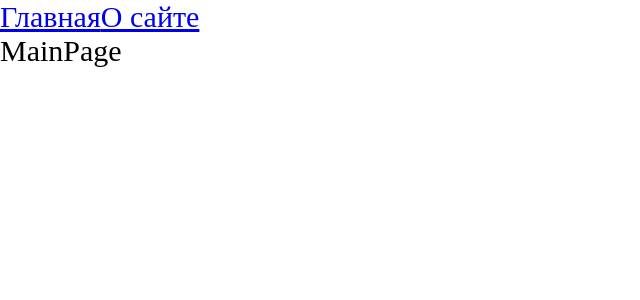
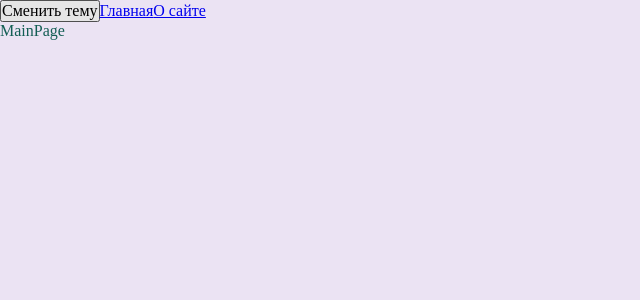
Before and after one commit to octo-s/literate-octo-doodle, a React app: page / in a window 1280 px wide. Shown: the top 300 px of the page, without its empty margins (0-640 px from the left). Built offline with nearby package versions, Linux system fonts and the light colour scheme.

Commit message:
add color themes

```diff
--- a/src/App.tsx
+++ b/src/App.tsx
@@ -1,12 +1,16 @@
-import React, {Suspense} from 'react';
-import './index.scss'
+import React, {Suspense, useContext} from 'react';
+import './styles/index.scss'
 import {Link, Route, Routes} from "react-router-dom";
 import {AboutPageAsync} from "./pages/AboutPage/AboutPage.async";
 import {MainPageAsync} from "./pages/MainPage/MainPage.async";
+import {useTheme} from "./styles/theme/useTheme";
 
 const App = () => {
+const {theme, toggleTheme} = useTheme()
+
     return (
-        <div  className="app">
+        <div className={`app ${theme}`}>
+            <button onClick={toggleTheme}>Сменить тему</button>
             <Link to={'/'}>Главная</Link>
             <Link to={'/about'}>О сайте</Link>
             <Suspense fallback={<div>Loading...</div>}>
--- a/src/index.scss
+++ /dev/null
@@ -1,9 +0,0 @@
-* {
-  margin: 0;
-  padding: 0;
-  box-sizing: border-box;
-}
-
-.app {
-  font-size: 30px;
-}
--- a/src/index.tsx
+++ b/src/index.tsx
@@ -2,11 +2,14 @@ import {render} from 'react-dom'
 import {Counter} from "./components/Counter";
 import App from "./App";
 import {BrowserRouter} from "react-router-dom";
+import ThemeProvider from "./styles/theme/ThemeProvider";
 
 render(
     <div>
         <BrowserRouter>
-            <App />
+            <ThemeProvider>
+                <App />
+            </ThemeProvider>
         </BrowserRouter>
     </div>,
     document.getElementById('root')
--- /dev/null
+++ b/src/styles/index.scss
@@ -0,0 +1,12 @@
+@import "reset";
+@import "variables/global";
+@import "themes/normal";
+@import "themes/dark";
+
+.app {
+  font-size: var(--font-m);
+  background:  var(--bg-color);
+  color:  var(--primary-color);
+
+  min-height: 100vh;
+}
--- /dev/null
+++ b/src/styles/reset.scss
@@ -0,0 +1,14 @@
+* {
+  margin: 0;
+  padding: 0;
+  box-sizing: border-box;
+}
+
+input,
+button,
+textarea,
+select {
+  margin: 0;
+
+  font: inherit;
+}
--- /dev/null
+++ b/src/styles/theme/ThemeContext.ts
@@ -0,0 +1,15 @@
+import {createContext} from "react";
+
+export enum ETheme {
+    NORMAL= 'normal',
+    DARK= 'dark'
+}
+
+export interface ThemeContextProps {
+    theme?: ETheme;
+    setTheme?: (theme: ETheme) => void
+}
+
+export const ThemeContext = createContext<ThemeContextProps>({});
+
+export const LOCAL_STORAGE_THEME_KEY = 'theme'
--- /dev/null
+++ b/src/styles/theme/ThemeProvider.tsx
@@ -0,0 +1,19 @@
+import React, {useMemo, useState, FC} from 'react';
+import {ETheme, LOCAL_STORAGE_THEME_KEY, ThemeContext} from "./ThemeContext";
+
+const defaultTheme = localStorage.getItem(LOCAL_STORAGE_THEME_KEY) as ETheme || ETheme.NORMAL
+const ThemeProvider: FC = ({children}) => {
+    const [theme, setTheme] = useState<ETheme>(defaultTheme);
+
+    const defaultProps = useMemo(() =>
+            ({theme, setTheme}),
+        [theme]);
+
+    return (
+        <ThemeContext.Provider value={defaultProps}>
+            {children}
+        </ThemeContext.Provider>
+    );
+};
+
+export default ThemeProvider;
--- /dev/null
+++ b/src/styles/theme/useTheme.ts
@@ -0,0 +1,21 @@
+import {ETheme, LOCAL_STORAGE_THEME_KEY, ThemeContext} from "./ThemeContext";
+import {useContext} from "react";
+
+interface UseThemeResult {
+    theme: ETheme;
+    toggleTheme: () => void
+
+}
+
+export function useTheme(): UseThemeResult {
+    const {theme, setTheme} = useContext(ThemeContext);
+
+    const toggleTheme = () => {
+        const newTheme = theme === ETheme.NORMAL ? ETheme.DARK : ETheme.NORMAL
+
+        setTheme(newTheme);
+        localStorage.setItem(LOCAL_STORAGE_THEME_KEY, newTheme)
+    }
+
+    return {theme, toggleTheme}
+}
--- /dev/null
+++ b/src/styles/themes/dark.scss
@@ -0,0 +1,5 @@
+.app.dark {
+  --bg-color: #63308e;
+  --primary-color: #e1b8d7;
+  --secondary-color: #46d3bf;
+}
--- /dev/null
+++ b/src/styles/themes/normal.scss
@@ -0,0 +1,5 @@
+.app.normal {
+  --bg-color: #ebe3f3;
+  --primary-color: #135e54;
+  --secondary-color: #13413a;
+}
--- /dev/null
+++ b/src/styles/variables/global.scss
@@ -0,0 +1,12 @@
+:root {
+  --font-family-main: Consolas, 'Times New Roman';
+
+  --font-size-m: 16px;
+  --font-line-m: 24px;
+  --font-m: var(--font-size-m) / var(--font-line-m) var(--font-family-main);
+
+  --font-size-l: 24px;
+  --font-line-l: 32px;
+  --font-l: var(--font-size-l) / var(--font-line-l) var(--font-family-main);
+
+}
```
